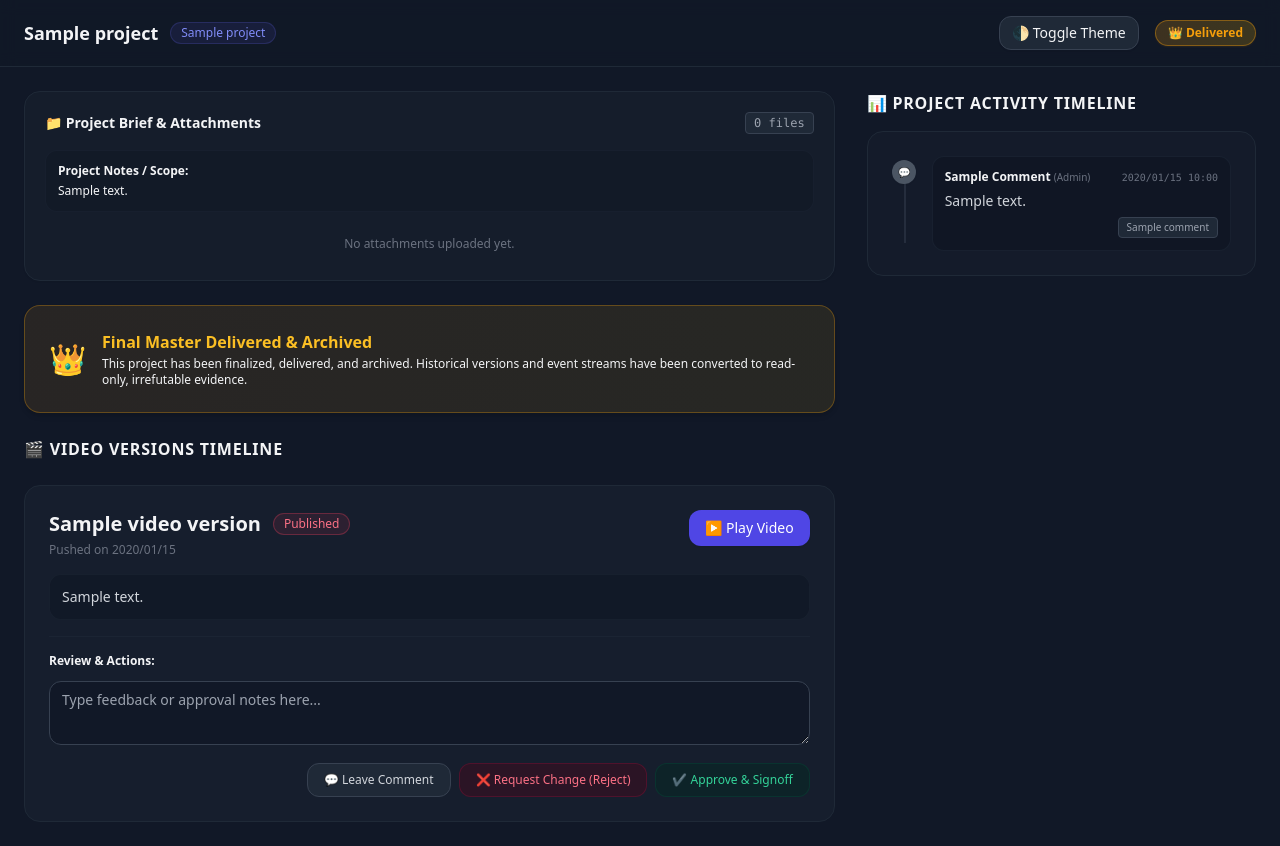
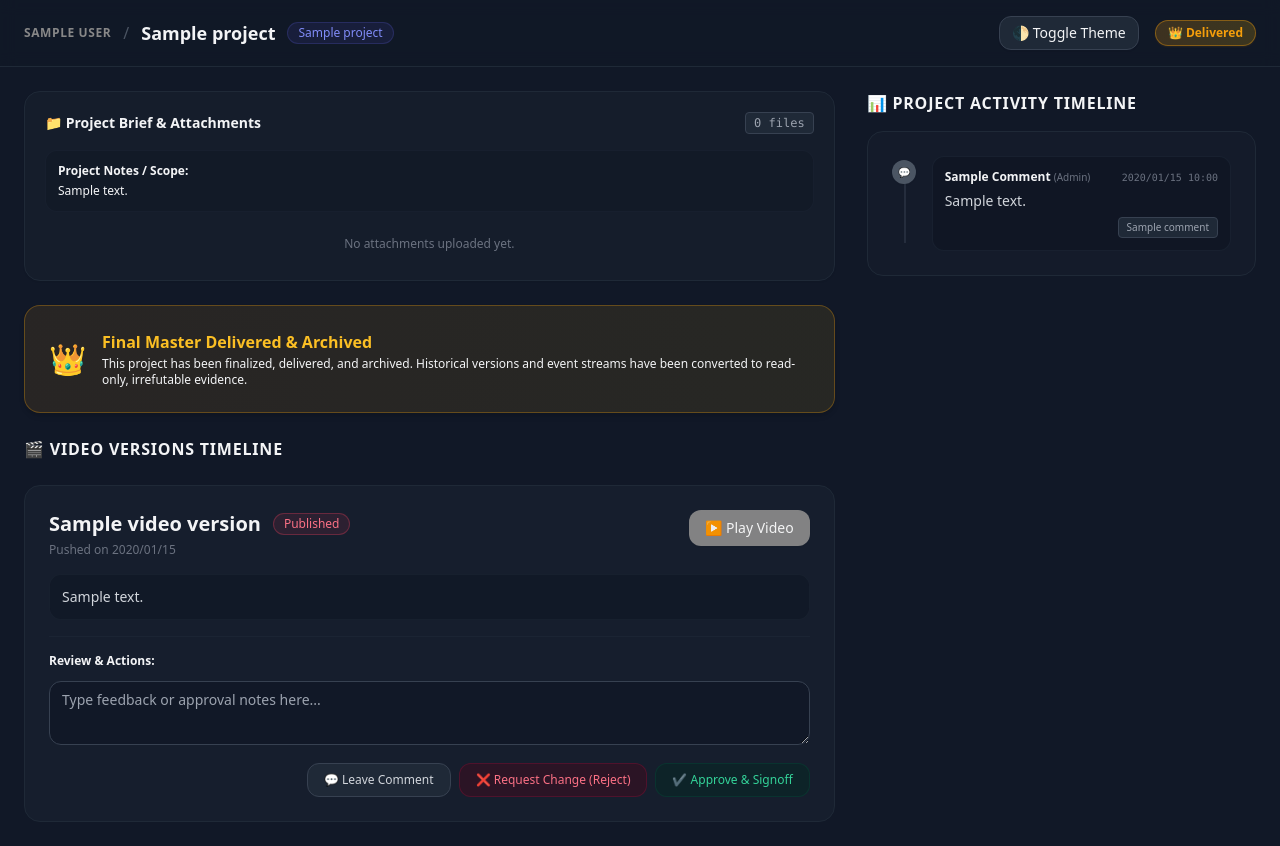
Before and after one commit to melody940504-ai/clientflow, a FastAPI app: page /review/1 in a window 1280 px wide. Run offline with FastAPI, Linux system fonts and the light colour scheme; tables that the repository leaves empty hold one stand-in row (values such as "Sample post"); a database or web service that is not in the repository returns one stand-in record (values such as "Sample title"); some libraries are stand-ins or nearby versions.

Commit message:
Add studio settings MVP

```diff
--- a/app/main.py
+++ b/app/main.py
@@ -62,6 +62,8 @@ templates.env.filters["utc_iso"] = format_utc_iso
 DATABASE_URL = os.environ.get("DATABASE_URL")
 STATUS_OPTIONS = ["Awaiting Review", "In Revision", "Approved", "Published"]
 CATEGORY_OPTIONS = ["Shorts", "Reels", "TikTok", "Ad", "YouTube", "Other"]
+DEFAULT_STUDIO_NAME = "ClientFlow MVP"
+DEFAULT_BRAND_COLOR = "#6366f1"
 SUPABASE_URL = os.environ.get("SUPABASE_URL")
 SUPABASE_KEY = os.environ.get("SUPABASE_KEY")
 resend.api_key = os.getenv("RESEND_API_KEY")
@@ -311,6 +313,8 @@ def init_db() -> None:
                 verification_token TEXT,
                 reset_token TEXT,
                 reset_token_expires_at TEXT,
+                studio_name TEXT DEFAULT 'ClientFlow MVP',
+                brand_color TEXT DEFAULT '#6366f1',
                 created_at TEXT NOT NULL
             )
         """)
@@ -326,6 +330,12 @@ def init_db() -> None:
             )
             db.execute(
                 "ALTER TABLE users ADD COLUMN IF NOT EXISTS reset_token_expires_at TEXT"
+            )
+            db.execute(
+                "ALTER TABLE users ADD COLUMN IF NOT EXISTS studio_name TEXT DEFAULT 'ClientFlow MVP'"
+            )
+            db.execute(
+                "ALTER TABLE users ADD COLUMN IF NOT EXISTS brand_color TEXT DEFAULT '#6366f1'"
             )
         except Exception as e:
             print(f"User verification migration skipped: {e}")
@@ -417,6 +427,46 @@ def require_user(request: Request) -> sqlite3.Row:
     if not user:
         raise HTTPException(status_code=401)
     return user
+
+def is_valid_hex_color(value: str) -> bool:
+    if len(value) != 7 or not value.startswith("#"):
+        return False
+    return all(char in "0123456789abcdefABCDEF" for char in value[1:])
+
+def normalize_branding(row: Optional[sqlite3.Row]) -> dict:
+    studio_name = DEFAULT_STUDIO_NAME
+    brand_color = DEFAULT_BRAND_COLOR
+
+    if row:
+        studio_name = (row["studio_name"] or DEFAULT_STUDIO_NAME).strip() or DEFAULT_STUDIO_NAME
+        brand_color = (row["brand_color"] or DEFAULT_BRAND_COLOR).strip()
+
+    if not is_valid_hex_color(brand_color):
+        brand_color = DEFAULT_BRAND_COLOR
+
+    return {"studio_name": studio_name, "brand_color": brand_color}
+
+def get_owner_branding(db, owner_id: int) -> dict:
+    row = db.execute(
+        "SELECT studio_name, brand_color FROM users WHERE id = ?",
+        (owner_id,),
+    ).fetchone()
+    return normalize_branding(row)
+
+def get_branding_for_user(db, user: sqlite3.Row) -> dict:
+    if user["role"] == "client":
+        owner = db.execute(
+            """
+            SELECT u.studio_name, u.brand_color
+            FROM clients c
+            JOIN users u ON c.user_id = u.id
+            WHERE c.id = ?
+            """,
+            (user["client_reference_id"],),
+        ).fetchone()
+        return normalize_branding(owner)
+
+    return normalize_branding(user)
 
 def redirect(path: str):
     return RedirectResponse(path, status_code=303)
@@ -822,6 +872,7 @@ def dashboard(request: Request, status: str = "all", category: str = "all", clie
             """,
             (target_id,),
         ).fetchone()
+        branding = get_branding_for_user(db, user)
 
     # 從 clients.notes 解析測試用客戶密碼，供 dashboard.html 顯示 c.raw_password
     parsed_clients = []
@@ -848,6 +899,7 @@ def dashboard(request: Request, status: str = "all", category: str = "all", clie
             "clients": clients,
             "projects": projects,
             "stats": stats,
+            "branding": branding,
             "notifications": notifications,
             "status_options": STATUS_OPTIONS,
             "category_options": CATEGORY_OPTIONS,
@@ -856,6 +908,33 @@ def dashboard(request: Request, status: str = "all", category: str = "all", clie
             "selected_client_id": client_id,
         },
     )
+
+
+@app.post("/settings")
+def update_settings(
+    request: Request,
+    studio_name: str = Form(""),
+    brand_color: str = Form(DEFAULT_BRAND_COLOR),
+):
+    user = require_user(request)
+
+    if user["role"] != "owner":
+        raise HTTPException(status_code=403, detail="Only studio owners can update settings.")
+
+    studio_name = studio_name.strip() or DEFAULT_STUDIO_NAME
+    studio_name = studio_name[:60]
+    brand_color = brand_color.strip()
+
+    if not is_valid_hex_color(brand_color):
+        return redirect("/dashboard?error=Brand+color+must+be+a+valid+hex+color.")
+
+    with get_db() as db:
+        db.execute(
+            "UPDATE users SET studio_name = ?, brand_color = ? WHERE id = ?",
+            (studio_name, brand_color, user["id"]),
+        )
+
+    return redirect("/dashboard?success=Settings+updated.")
 
 
 @app.post("/clients")
@@ -1070,6 +1149,7 @@ def project_detail(request: Request, project_id: int):
                 if "::" in att:
                     title, url = att.split("::", 1)
                     attachments.append({"title": title.strip(), "url": url.strip()})
+        branding = get_owner_branding(db, project["user_id"])
 
     return templates.TemplateResponse(
         "project.html",
@@ -1077,6 +1157,7 @@ def project_detail(request: Request, project_id: int):
             "request": request,
             "user": user,
             "project": project,
+            "branding": branding,
             "display_notes": display_notes,  # 傳遞乾淨的備註文字給前端
             "attachments": attachments,      # 傳遞解析好的附件清單給前端
             "versions": versions,
@@ -1328,6 +1409,7 @@ def public_review_page(request: Request, project_id: int):
                 if "::" in att:
                     title, url = att.split("::", 1)
                     attachments.append({"title": title.strip(), "url": url.strip()})
+        branding = get_owner_branding(db, project["user_id"])
 
     return templates.TemplateResponse(
         "project.html",
@@ -1335,6 +1417,7 @@ def public_review_page(request: Request, project_id: int):
             "request": request,
             "user": {"role": "client", "email": "Public Reviewer"},
             "project": project,
+            "branding": branding,
             "display_notes": display_notes,
             "attachments": attachments,
             "versions": versions,
--- a/app/templates/project.html
+++ b/app/templates/project.html
@@ -72,9 +72,15 @@
             border-color: #cbd5e1 !important;
             color: #475569 !important;
         }
+        .brand-text-fix {
+            color: var(--brand-color, #6366f1);
+        }
+        .brand-bg-fix {
+            background-color: var(--brand-color, #6366f1);
+        }
     </style>
 </head>
-<body class="bg-gray-900 text-gray-100 min-h-screen font-sans transition-colors duration-200">
+<body class="bg-gray-900 text-gray-100 min-h-screen font-sans transition-colors duration-200" style="--brand-color: {{ branding.brand_color }}">
 
     <div id="toast-container" class="fixed top-20 left-1/2 -translate-x-1/2 z-50 pointer-events-none flex w-[calc(100%-2rem)] max-w-md flex-col items-center sm:top-24"></div>
 
@@ -84,6 +90,8 @@
             <a href="/dashboard" class="text-sm text-gray-400-fix hover:text-indigo-400 transition">← Dashboard</a>
             <span class="text-gray-600">/</span>
             {% endif %}
+            <span class="brand-text-fix text-xs font-black uppercase tracking-wider">{{ branding.studio_name }}</span>
+            <span class="text-gray-600">/</span>
             <span class="min-w-0 max-w-full break-words text-base font-bold text-white-fix sm:text-lg">{{ project.name }}</span>
             <span class="max-w-full truncate text-xs bg-indigo-500/10 border border-indigo-500/20 px-2.5 py-0.5 rounded-full text-indigo-400 font-medium">{{ project.client_name }}</span>
         </div>
@@ -270,7 +278,7 @@
 
                     <button
                         type="submit"
-                        class="md:col-span-3 bg-indigo-600 hover:bg-indigo-500 text-white font-medium rounded-xl px-4 py-2.5 transition text-sm"
+                        class="brand-bg-fix md:col-span-3 text-white font-medium rounded-xl px-4 py-2.5 transition text-sm opacity-95 hover:opacity-100"
                     >
                         ➕ Upload Version
                     </button>
@@ -297,7 +305,7 @@
                             </div>
                             <p class="text-xs text-gray-500">Pushed on <time data-utc="{{ v.created_at|utc_iso }}" data-format="date">{{ v.created_at[:10] }}</time></p>
                         </div>
-                        <button type="button" onclick="openVideoModal('{{ v.video_url }}', '/versions/{{ v.id }}/action')" class="w-full justify-center text-sm px-4 py-2.5 bg-indigo-600 hover:bg-indigo-500 text-white font-medium rounded-xl transition flex items-center gap-2 shadow-sm transform active:scale-95 sm:w-auto sm:py-2">
+                        <button type="button" onclick="openVideoModal('{{ v.video_url }}', '/versions/{{ v.id }}/action')" class="brand-bg-fix w-full justify-center text-sm px-4 py-2.5 text-white font-medium rounded-xl transition flex items-center gap-2 shadow-sm transform active:scale-95 opacity-95 hover:opacity-100 sm:w-auto sm:py-2">
                             ▶ Play Video
                         </button>
                     </div>
```
Also changed, not shown: app/templates/dashboard.html (+33 -4 lines).
